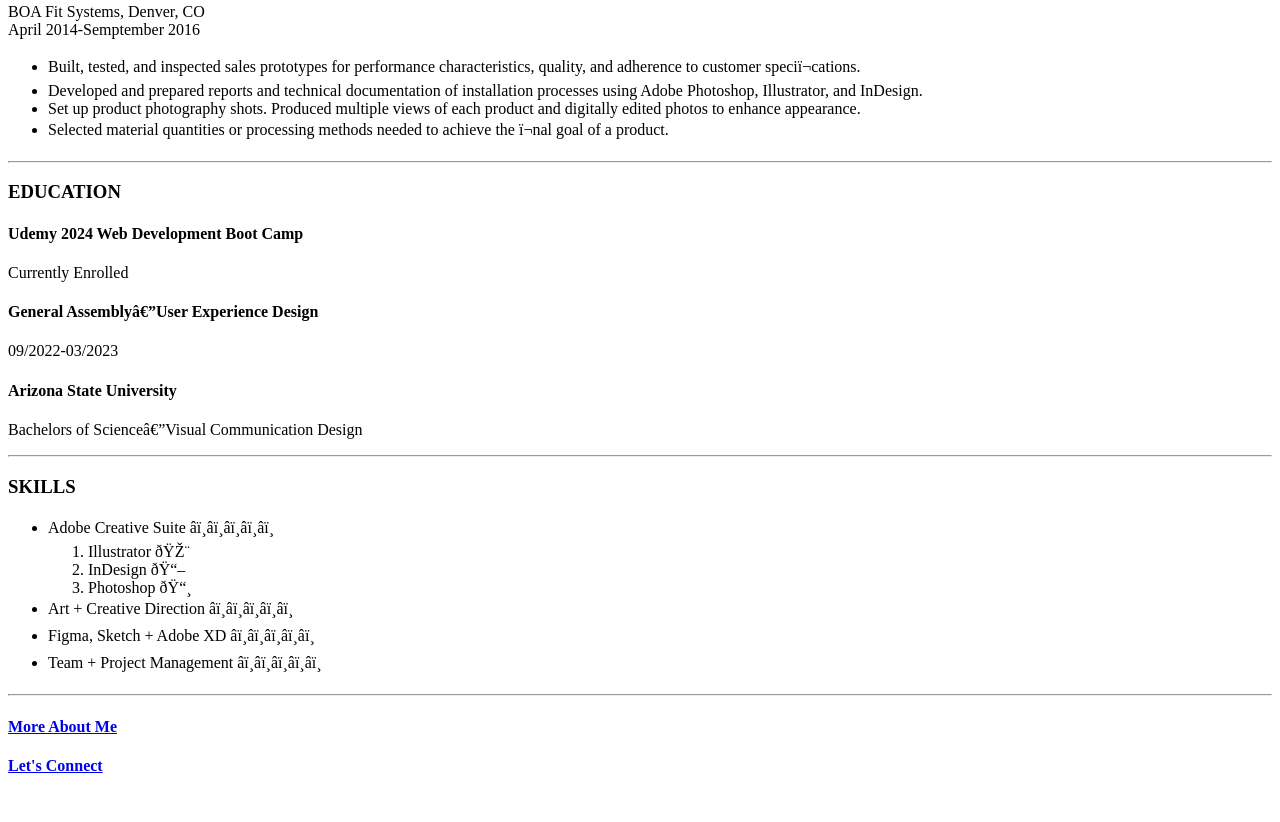
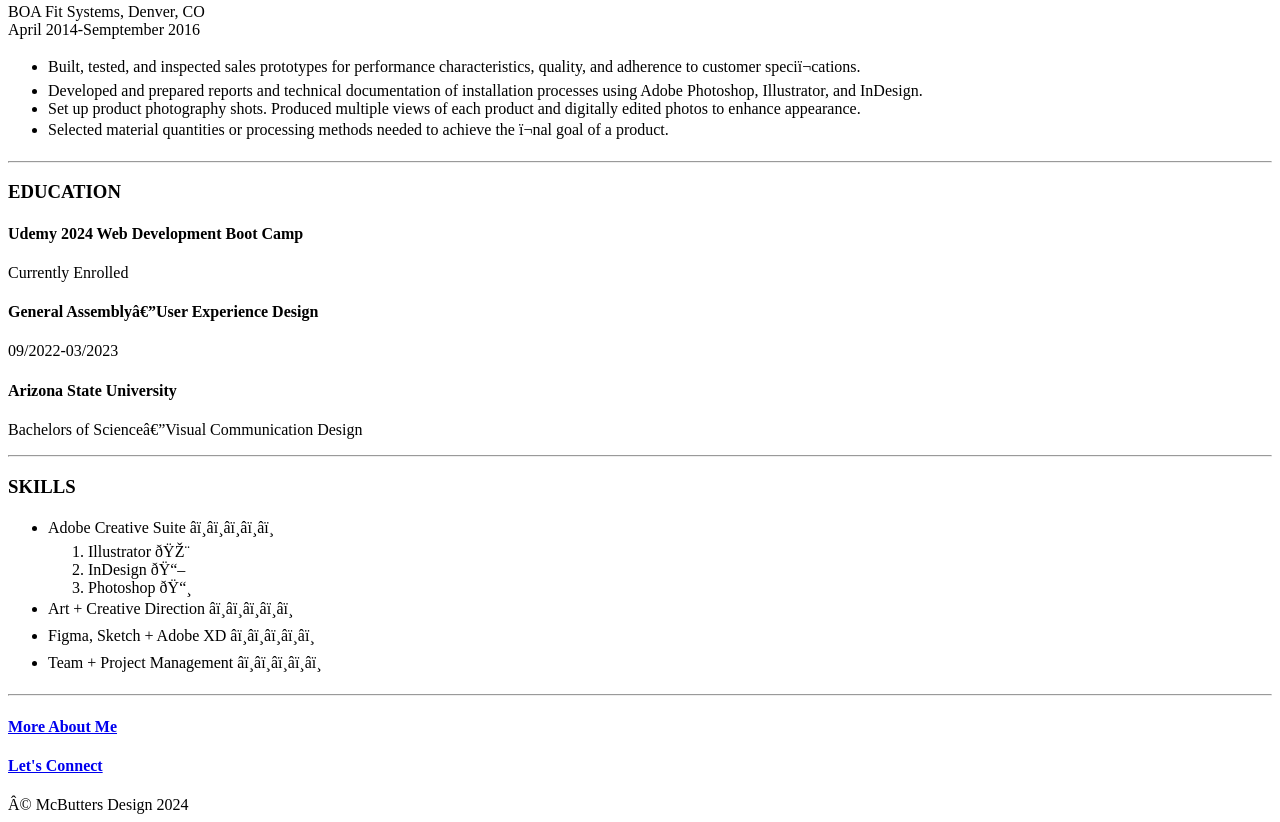
Before and after one commit to albutter612/html-resume, a plain HTML site: page index.html in a window 1280 px wide. Shown: the part 1176-1998 px from the top of the page. Before the commit the page ends 1972 px from the top, so only its background shows below. Drawn offline with Linux system fonts and the light colour scheme.

Commit message:
Update index.html
Added the footer

```diff
--- a/index.html
+++ b/index.html
@@ -87,5 +87,7 @@
         <h4><a href="./Public/about.html">More About Me</a></h4>
         <h4><a href="./Public/contact.html">Let's Connect</a></h4>
 
+        <footer>© McButters Design 2024</footer>
+
     </body>
 </html>
```
